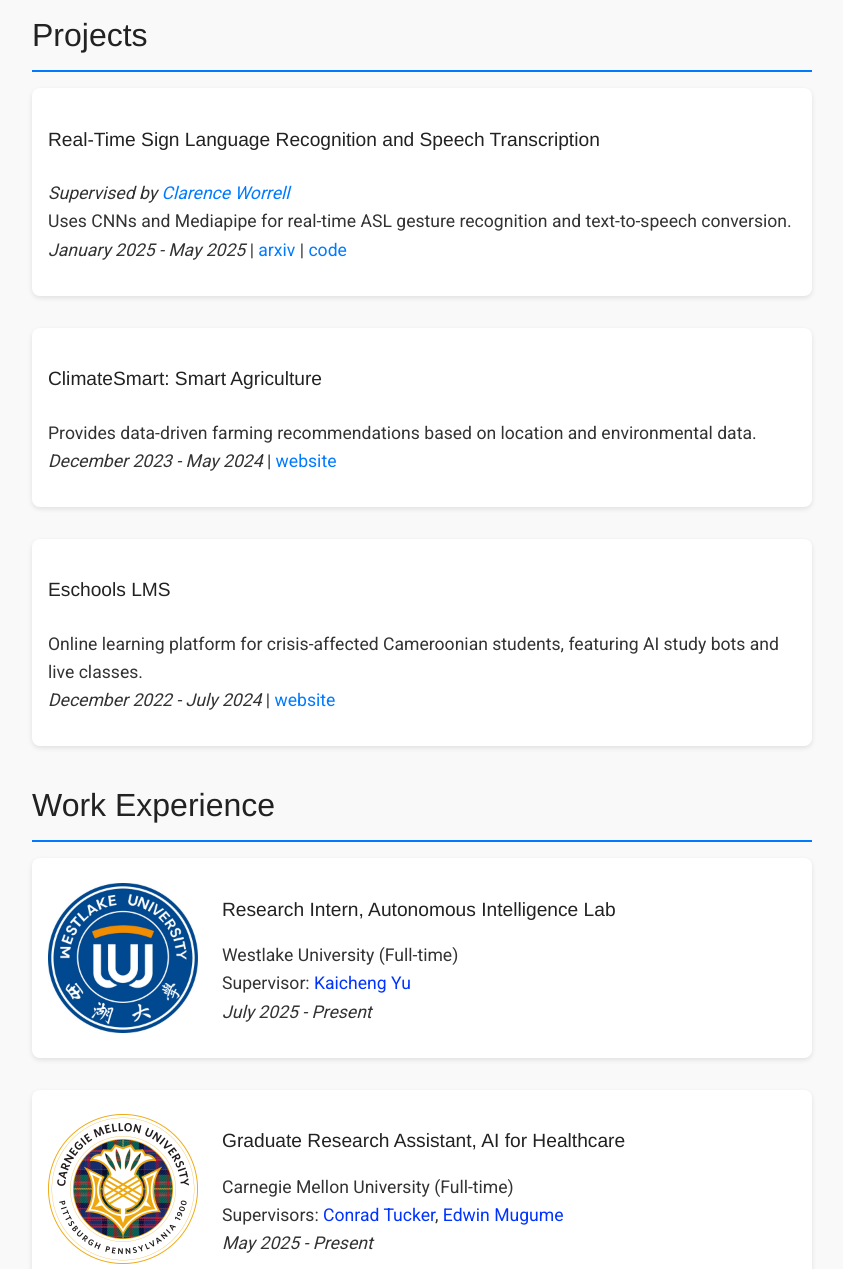
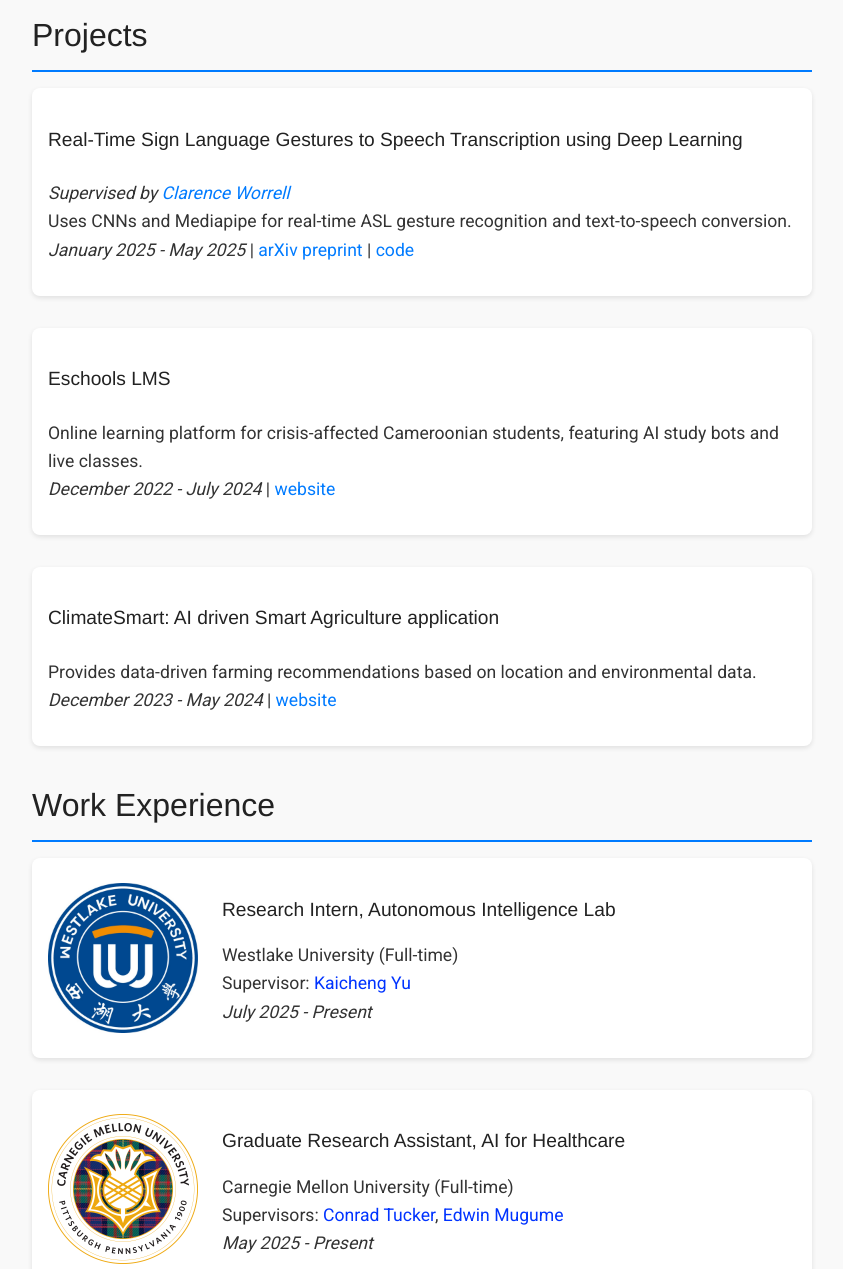
Before and after one commit to FonyaBrandone/FonyaBrandone.github.io, a Jekyll site: the page built from index.md, in a window 1280 px wide and 1400 px high, scrolled down 3724 px, cut to the strip 131-1400 px from the top of the window. Shown: the whole strip, without its empty margins (218-1061 px from the left). Built offline with Jekyll 4.4.1, drawn with Linux system fonts in a browser that asks for light colours.

Commit message:
Added links

```diff
--- a/index.md
+++ b/index.md
@@ -110,20 +110,20 @@
   <section class="projects">
     <h2>Projects</h2>
     <div class="project-item">
-      <h3>Real-Time Sign Language Recognition and Speech Transcription</h3>
+      <h3>Real-Time Sign Language Gestures to Speech Transcription using Deep Learning</h3>
       <p><em>Supervised by <a href="https://insights.sei.cmu.edu/authors/clarence-worrell/">Clarence Worrell</a></em><br>
       Uses CNNs and Mediapipe for real-time ASL gesture recognition and text-to-speech conversion.<br>
-      <em>January 2025 - May 2025</em> | <a href="http://arxiv.org/abs/2508.12713">arxiv</a> | <a href="https://github.com/FonyaBrandone/Sign-language-project-deep-learning">code</a></p>
-    </div>
-    <div class="project-item">
-      <h3>ClimateSmart: Smart Agriculture</h3>
-      <p>Provides data-driven farming recommendations based on location and environmental data.<br>
-      <em>December 2023 - May 2024</em> | <a href="https://climatesmart.000webhostapp.com/">website</a></p>
+      <em>January 2025 - May 2025</em> | <a href="https://arxiv.org/abs/2508.12713v1">arXiv preprint</a> | <a href="https://github.com/FonyaBrandone/Sign-language-project-deep-learning">code</a></p>
     </div>
     <div class="project-item">
       <h3>Eschools LMS</h3>
       <p>Online learning platform for crisis-affected Cameroonian students, featuring AI study bots and live classes.<br>
       <em>December 2022 - July 2024</em> | <a href="https://eschools.netlify.app/">website</a></p>
+    </div>
+    <div class="project-item">
+      <h3>ClimateSmart: AI driven Smart Agriculture application</h3>
+      <p>Provides data-driven farming recommendations based on location and environmental data.<br>
+      <em>December 2023 - May 2024</em> | <a href="https://climatesmart.000webhostapp.com/">website</a></p>
     </div>
   </section>
 
```
